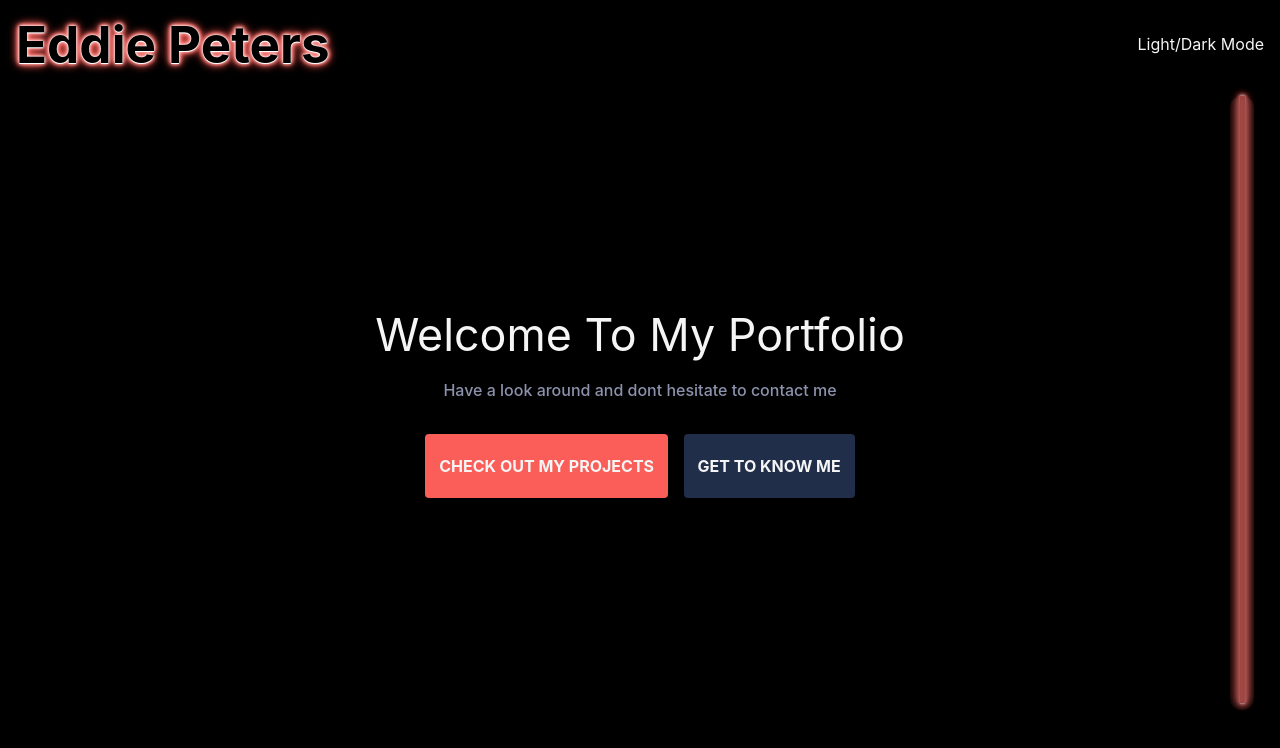
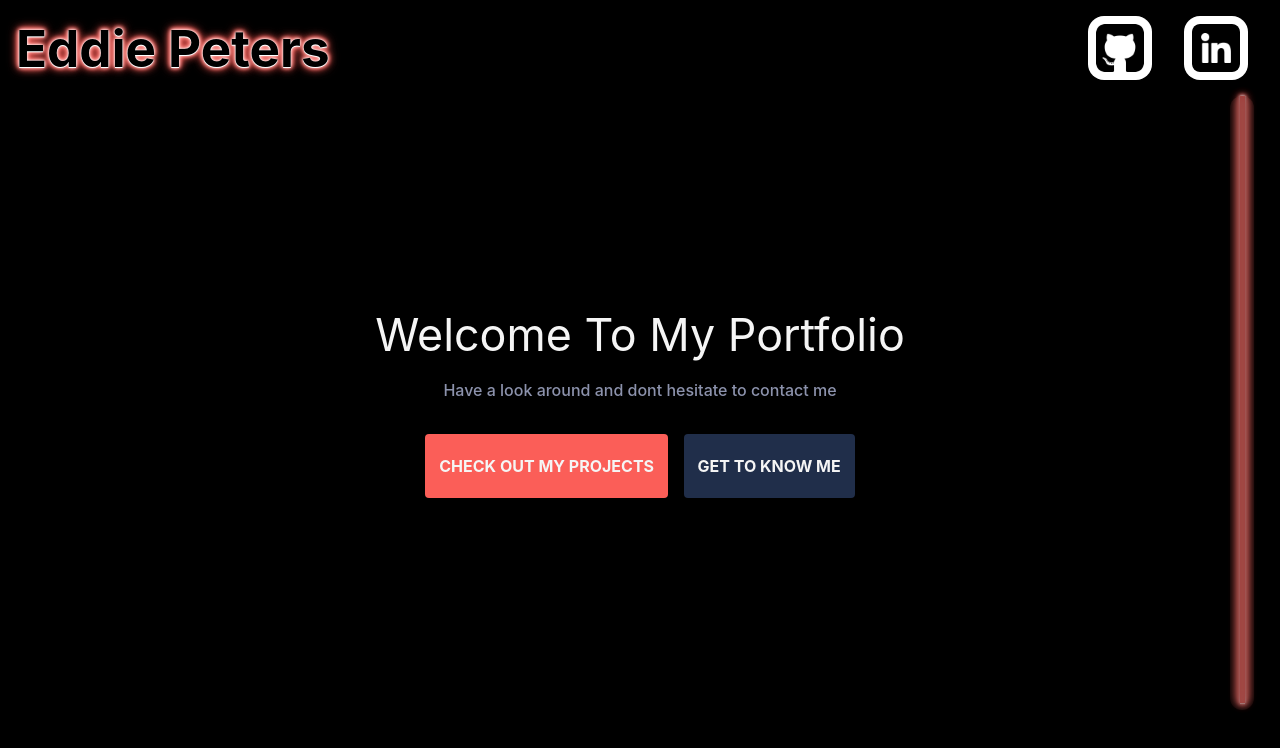
Before and after one commit to eddiepeters00/portfolio, a React (Vite) app: page / in a window 1280 px wide. Shown: the top 748 px of the page. Built offline with nearby package versions, Linux system fonts and the light colour scheme.

Commit message:
Added images folder and added socialmedia icons to header

```diff
--- a/src/Sections/Header/Header.tsx
+++ b/src/Sections/Header/Header.tsx
@@ -1,6 +1,7 @@
 import styled from '@emotion/styled';
 import { colors } from '../../assets/colors/colors';
 import { styles } from '../../assets/styles/styles';
+import { images } from '../../assets/images/';
 
 const StyledHeader = styled.header({
   color: colors.textColor.white,
@@ -19,11 +20,30 @@ const StyledLogo = styled.h1({
   textShadow: styles.neon,
 });
 
+const SocialMediaContainer = styled.div({
+  display: 'flex',
+  gap: '2rem',
+  justifyContent: 'center',
+  alignItems: 'center',
+  marginRight: '1rem',
+});
+
+const SocialMediaIcon = styled.img({
+  maxWidth: '100%',
+  width: '4rem',
+  backgroundColor: 'white',
+  borderRadius: '1rem',
+  padding: '.5rem',
+});
+
 function Header() {
   return (
     <StyledHeader>
       <StyledLogo>Eddie Peters</StyledLogo>
-      <div>Light/Dark Mode</div>
+      <SocialMediaContainer>
+        <SocialMediaIcon src={images.github}></SocialMediaIcon>
+        <SocialMediaIcon src={images.linkedin}></SocialMediaIcon>
+      </SocialMediaContainer>
     </StyledHeader>
   );
 }
--- /dev/null
+++ b/src/assets/images/index.ts
@@ -0,0 +1,7 @@
+import github from './github-sign.png';
+import linkedin from './linkedin.png';
+
+export const images = {
+  github,
+  linkedin,
+};
```
Also changed, not shown: src/assets/images/github-sign.png (added), src/assets/images/linkedin.png (added).
